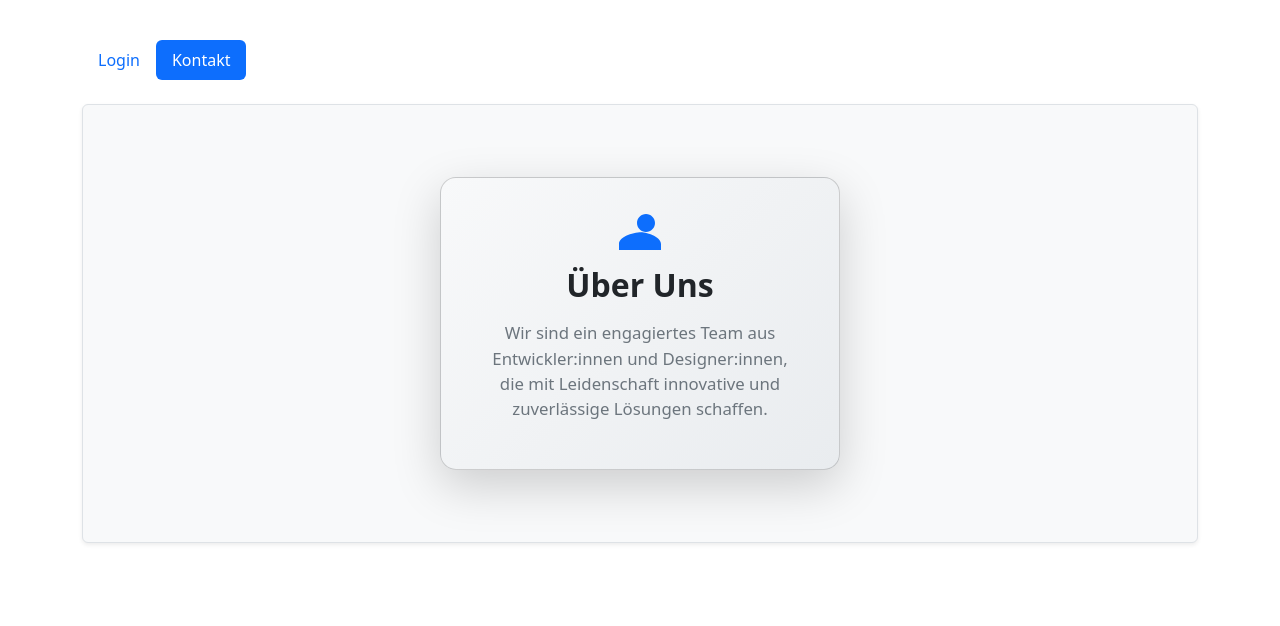
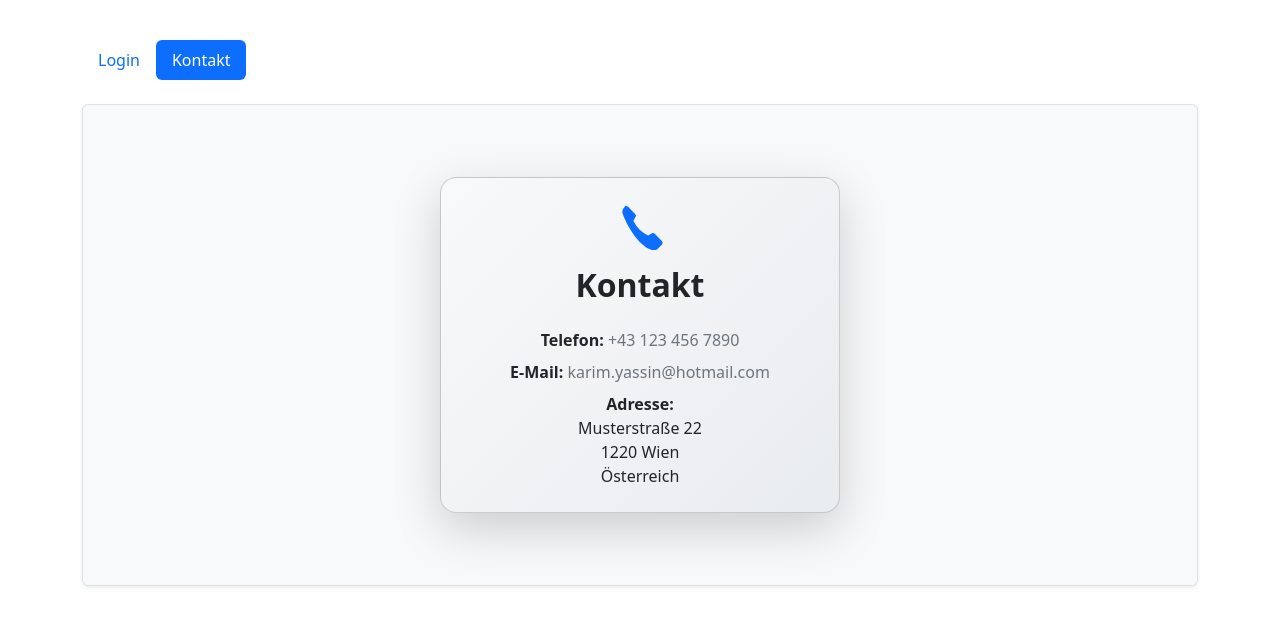
Before and after one commit to Kimokomo/Angular, an Angular app: page /aboutus in a window 1280 px wide. Shown: the top 626 px of the page. Built offline with nearby package versions, Linux system fonts and the light colour scheme.

Commit message:
adapt contacts page

```diff
--- a/src/app/aboutus/aboutus.component.html
+++ b/src/app/aboutus/aboutus.component.html
@@ -2,13 +2,18 @@
   <div class="card shadow-lg rounded-4" style="width: 100%; max-width: 400px; background: linear-gradient(135deg, #f8f9fa 0%, #e9ecef 100%);">
     <div class="card-body text-center px-5 py-4">
       <div class="mb-3">
-        <svg xmlns="http://www.w3.org/2000/svg" width="48" height="48" fill="#0d6efd" class="bi bi-people-fill mx-auto" viewBox="0 0 16 16">
-          <path d="M13 7c0 1.657-1.343 3-3 3s-3-1.343-3-3 1.343-3 3-3 3 1.343 3 3zM9 10c-2.67 0-8 1.337-8 4v2h14v-2c0-2.663-5.33-4-7-4z"/>
+        <svg xmlns="http://www.w3.org/2000/svg" width="48" height="48" fill="#0d6efd" class="bi bi-telephone-fill mx-auto" viewBox="0 0 16 16">
+          <path fill-rule="evenodd" d="M2.7 1.7a1 1 0 0 1 1.4 0l2.2 2.2a1 1 0 0 1 0 1.4L5.8 6.3a11.3 11.3 0 0 0 4.9 4.9l.9-.5a1 1 0 0 1 1.4 0l2.2 2.2a1 1 0 0 1 0 1.4l-1.2 1.2a2 2 0 0 1-2 .5c-2.4-.7-4.7-3-6.4-5.6-1.7-2.5-2.9-5.1-3.4-6.6a2 2 0 0 1 .5-2l1.2-1.2z"/>
         </svg>
       </div>
-      <h2 class="card-title fw-bold mb-3">Über Uns</h2>
-      <p class="card-text text-secondary mb-4" style="font-size: 1.05rem;">
-        Wir sind ein engagiertes Team aus Entwickler:innen und Designer:innen, die mit Leidenschaft innovative und zuverlässige Lösungen schaffen.
+      <h2 class="card-title fw-bold mb-4">Kontakt</h2>
+
+      <p class="mb-2"><strong>Telefon: </strong> <a href="tel:+431234567890" class="text-decoration-none text-secondary">+43 123 456 7890</a></p>
+      <p class="mb-2"><strong>E-Mail: </strong> <a href="mailto:karim.yassin@hotmail.com" class="text-decoration-none text-secondary">karim.yassin&#64;hotmail.com</a></p>
+      <p class="mb-0"><strong>Adresse:</strong><br>
+        Musterstraße 22<br>
+        1220 Wien<br>
+        Österreich
       </p>
     </div>
   </div>
```
